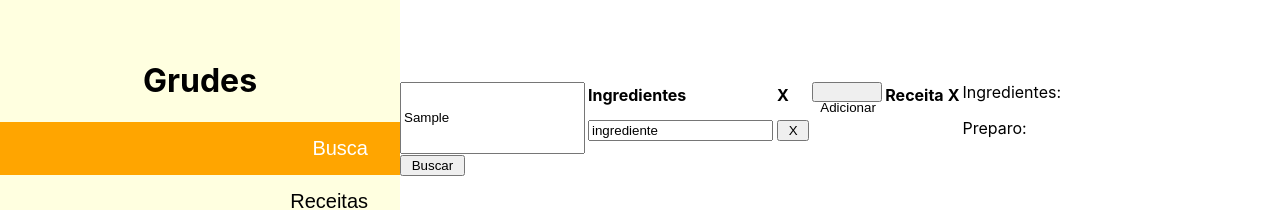
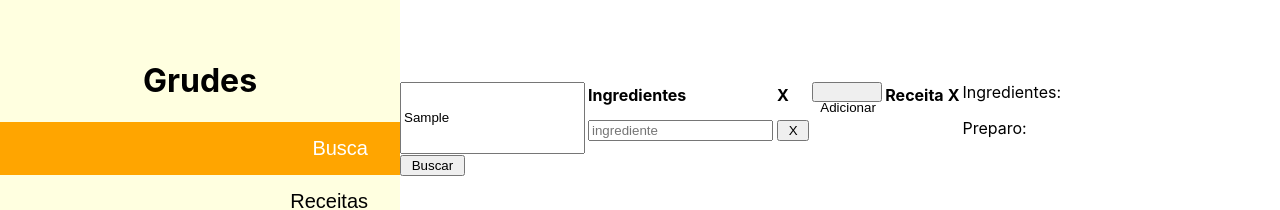
Before and after one commit to hugocm93/grudes_web_client, a React (Create React App) app: page / in a window 1280 px wide. Both pictures are taken after typing "Sample" into the empty fields and a click on the button "Adicionar". Shown: the top 210 px of the page. Built offline with nearby package versions, Linux system fonts and the light colour scheme.

Commit message:
Corrige edição de linhas de tabela     - atualiza tabela de ingredientes após insercão

```diff
--- a/src/App.js
+++ b/src/App.js
@@ -153,8 +153,7 @@ function IngredientsTable({title, ingredients, setIngredients})
                 return (
                     <input
                         type="text"
-                        placeholder="Nome"
-                        value = {row.name}
+                        placeholder={row.name}
                         onChange = {(event) => {row.name = event.target.value;}}>
                     </input>
                 );
@@ -275,6 +274,7 @@ function IngredientsArea()
             {
                 setName("");
                 setSubstitutes([]);
+                get_ingredients_impl().then((ingredients) => (setIngredients(ingredients)));
             }
         })
         .catch((error) => {
@@ -480,8 +480,7 @@ function RecipesArea()
                 return (
                     <input
                         type="text"
-                        placeholder="Nome"
-                        value = {row.name}
+                        placeholder={row.name}
                         onChange = {(event) => {row.name = event.target.value;}}>
                     </input>
                 );
@@ -494,7 +493,7 @@ function RecipesArea()
                     <input
                         type = "number"
                         min = {0}
-                        value = {row.quantity}
+                        placeholder={row.quantity}
                         onChange = {(event) => {row.quantity = event.target.value;}}>
                     </input>
                 );
@@ -506,8 +505,7 @@ function RecipesArea()
                 return (
                     <input
                         type = "text"
-                        placeholder = "xícara"
-                        value = {row.unit}
+                        placeholder = {row.unit}
                         onChange = {(event) => {row.unit = event.target.value;}}>
                     </input>
                 );
```
